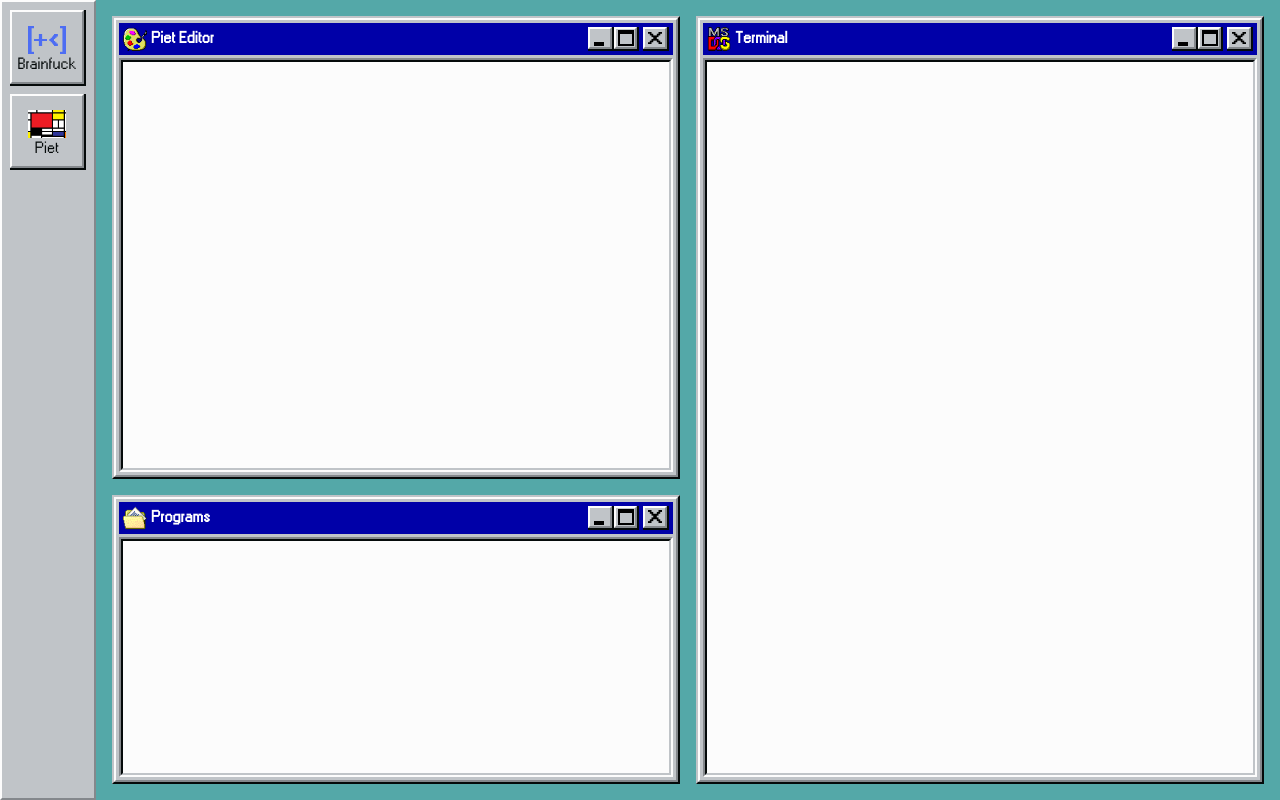
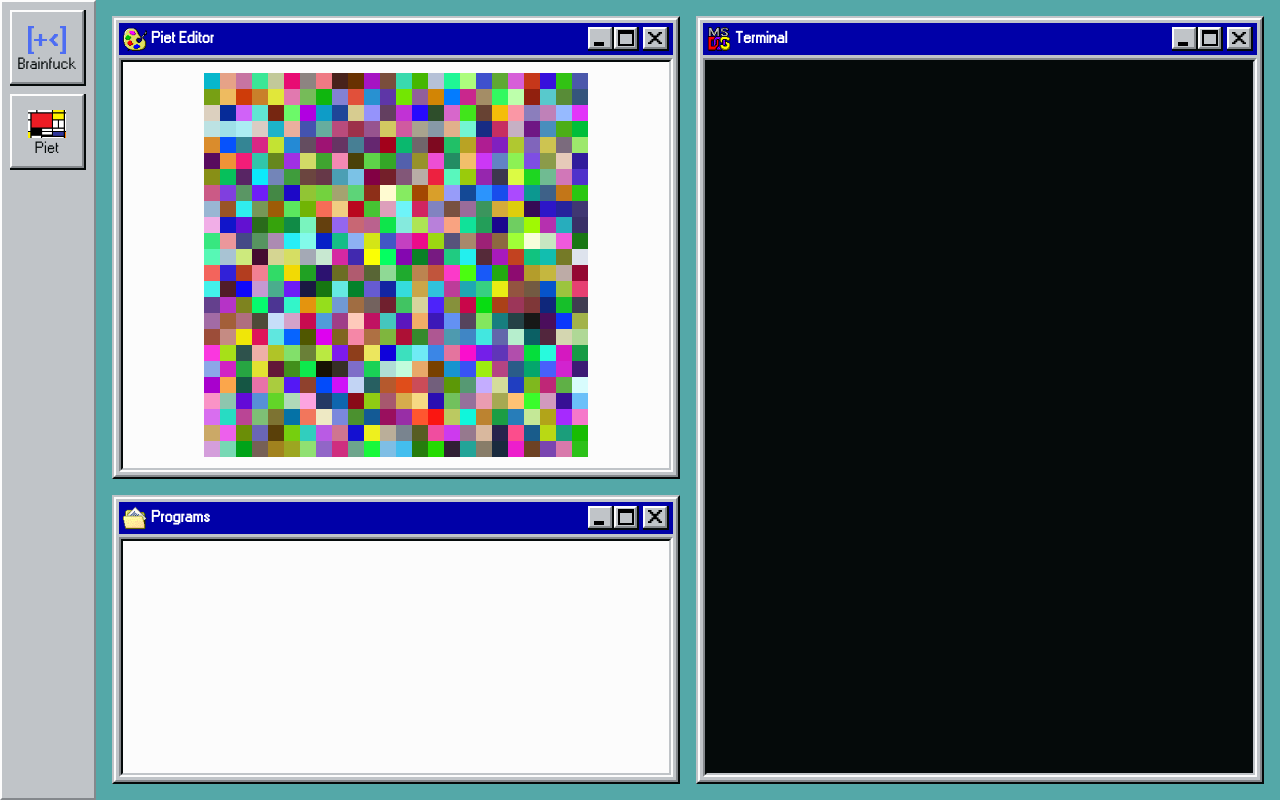
Before and after one commit to PScottZero/esolangs, a Next.js app: page /esolangs/piet in a window 1280 px wide. Built offline with nearby package versions, Linux system fonts and the light colour scheme.

Commit message:
piet canvas wip

```diff
--- a/app/brainfuck/page.tsx
+++ b/app/brainfuck/page.tsx
@@ -179,7 +179,7 @@ export default function Brainfuck() {
       >
         <textarea
           ref={ioRef}
-          className={styles.textArea + " " + styles.terminal}
+          className="terminal"
           name="terminal"
           onChange={setInput}
           spellCheck={false}
--- a/app/globals.scss
+++ b/app/globals.scss
@@ -1,3 +1,5 @@
+@import "./constants.scss";
+
 @font-face {
   font-family: "win95";
   src: url("/esolangs/fonts/W95FA.otf");
@@ -22,3 +24,23 @@ body {
   grid-template-rows: 1fr;
   grid-template-columns: 6rem 1fr;
 }
+
+textarea {
+  border: none;
+  outline: none;
+  padding: 0.5rem;
+  font-family: inherit;
+  resize: none;
+  width: 100%;
+  height: 100%;
+  font-size: 1rem;
+  font-family: monospace;
+  text-wrap: nowrap;
+  color: $black;
+  background: $white;
+}
+
+.terminal {
+  color: $white;
+  background: $black;
+}
--- a/app/piet/interpreter.ts
+++ b/app/piet/interpreter.ts
@@ -5,7 +5,6 @@ const COLORS = [
 ];
 const WHITE = "#FFFFFF";
 const BLACK = "#000000";
-const DEFAULT_PROG_SIZE = 24;
 
 enum Direction {
   Up,
@@ -19,18 +18,6 @@ type DirectionPtr = {
   y: number;
   dir: Direction;
 };
-
-function initProgram(width: number, height: number): string[][] {
-  const program = [];
-  for (let row = 0; row < height; row++) {
-    const programRow = [];
-    for (let col = 0; col < width; col++) {
-      programRow.push(WHITE);
-    }
-    program.push(programRow);
-  }
-  return program;
-}
 
 function coord(x: number, y: number) {
   return `(${x},${y})`;
@@ -47,7 +34,7 @@ export class PietInterpreter {
   constructor() {
     this.directionPtr = { x: 0, y: 0, dir: Direction.Right };
     this.codelChooser = Direction.Left;
-    this.program = initProgram(DEFAULT_PROG_SIZE, DEFAULT_PROG_SIZE);
+    this.program = [];
 
     this.coordToBlock = new Map();
     this.blockValues = new Map();
--- a/app/piet/page.module.scss
+++ b/app/piet/page.module.scss
@@ -10,3 +10,16 @@
   gap: $gap-size;
   padding: $gap-size;
 }
+
+.canvasContainer {
+  display: flex;
+  justify-content: safe center;
+  align-items: safe center;
+  width: 100%;
+  height: 100%;
+  overflow: auto;
+
+  canvas {
+    margin: 0.5rem;
+  }
+}
--- a/app/piet/page.tsx
+++ b/app/piet/page.tsx
@@ -1,11 +1,94 @@
+"use client";
+
+import { useEffect, useRef, useState } from "react";
 import Window from "../components/window/window";
 import styles from "./page.module.scss";
+import { PietInterpreter } from "./interpreter";
+
+const CANVAS_SCALE = 16;
+const DEFAULT_PROG_SIZE = 24;
+
+function randColor(): string {
+  const r = Math.floor(Math.random() * 256);
+  const g = Math.floor(Math.random() * 256);
+  const b = Math.floor(Math.random() * 256);
+  const rHex = r.toString(16).padStart(2, "0");
+  const gHex = g.toString(16).padStart(2, "0");
+  const bHex = b.toString(16).padStart(2, "0");
+  return `#${rHex}${gHex}${bHex}`;
+}
+
+function initProgram(width: number, height: number): string[][] {
+  const program = [];
+  for (let row = 0; row < height; row++) {
+    const programRow = [];
+    for (let col = 0; col < width; col++) {
+      programRow.push(randColor());
+    }
+    program.push(programRow);
+  }
+  return program;
+}
 
 export default function Piet() {
+  const pietRef = useRef<PietInterpreter>(new PietInterpreter());
+  const canvasRef = useRef<HTMLCanvasElement>(null);
+  const programRef = useRef<string[][]>(
+    initProgram(DEFAULT_PROG_SIZE, DEFAULT_PROG_SIZE)
+  );
+  const [width, setWidth] = useState<number>(DEFAULT_PROG_SIZE);
+  const [height, setHeight] = useState<number>(DEFAULT_PROG_SIZE);
+
+  const drawPixel = (x: number, y: number) => {
+    const ctx = canvasRef.current!.getContext("2d")!;
+    ctx.fillStyle = programRef.current![y][x];
+    ctx.fillRect(
+      x * CANVAS_SCALE,
+      y * CANVAS_SCALE,
+      CANVAS_SCALE,
+      CANVAS_SCALE
+    );
+  };
+
+  const setPixel = (mouseX: number, mouseY: number) => {
+    const diffX = mouseX - canvasRef.current!.offsetLeft;
+    const diffY = mouseY - canvasRef.current!.offsetTop;
+    const x = Math.min(Math.floor(diffX / CANVAS_SCALE), width - 1);
+    const y = Math.min(Math.floor(diffY / CANVAS_SCALE), height - 1);
+    programRef.current![y][x] = randColor();
+    drawPixel(x, y);
+  };
+
+  useEffect(() => {
+    const ctx = canvasRef.current!.getContext("2d")!;
+    for (let x = 0; x < width; x++) {
+      for (let y = 0; y < height; y++) {
+        ctx.fillStyle = programRef.current![y][x];
+        ctx.fillRect(
+          x * CANVAS_SCALE,
+          y * CANVAS_SCALE,
+          CANVAS_SCALE,
+          CANVAS_SCALE
+        );
+      }
+    }
+  }, []);
+
   return (
     <main className={styles.main}>
-      <Window title="Piet Editor" icon="paint.png" gridArea="editor"></Window>
-      <Window title="Terminal" icon="ms-dos.png"></Window>
+      <Window title="Piet Editor" icon="paint.png" gridArea="editor">
+        <div className={styles.canvasContainer}>
+          <canvas
+            ref={canvasRef}
+            width={width * CANVAS_SCALE}
+            height={height * CANVAS_SCALE}
+            onClick={(e) => setPixel(e.clientX, e.clientY)}
+          />
+        </div>
+      </Window>
+      <Window title="Terminal" icon="ms-dos.png">
+        <textarea className="terminal"></textarea>
+      </Window>
       <Window title="Programs" icon="folder.png"></Window>
     </main>
   );
```
Also changed, not shown: app/brainfuck/page.module.scss (+0 -20 lines).
